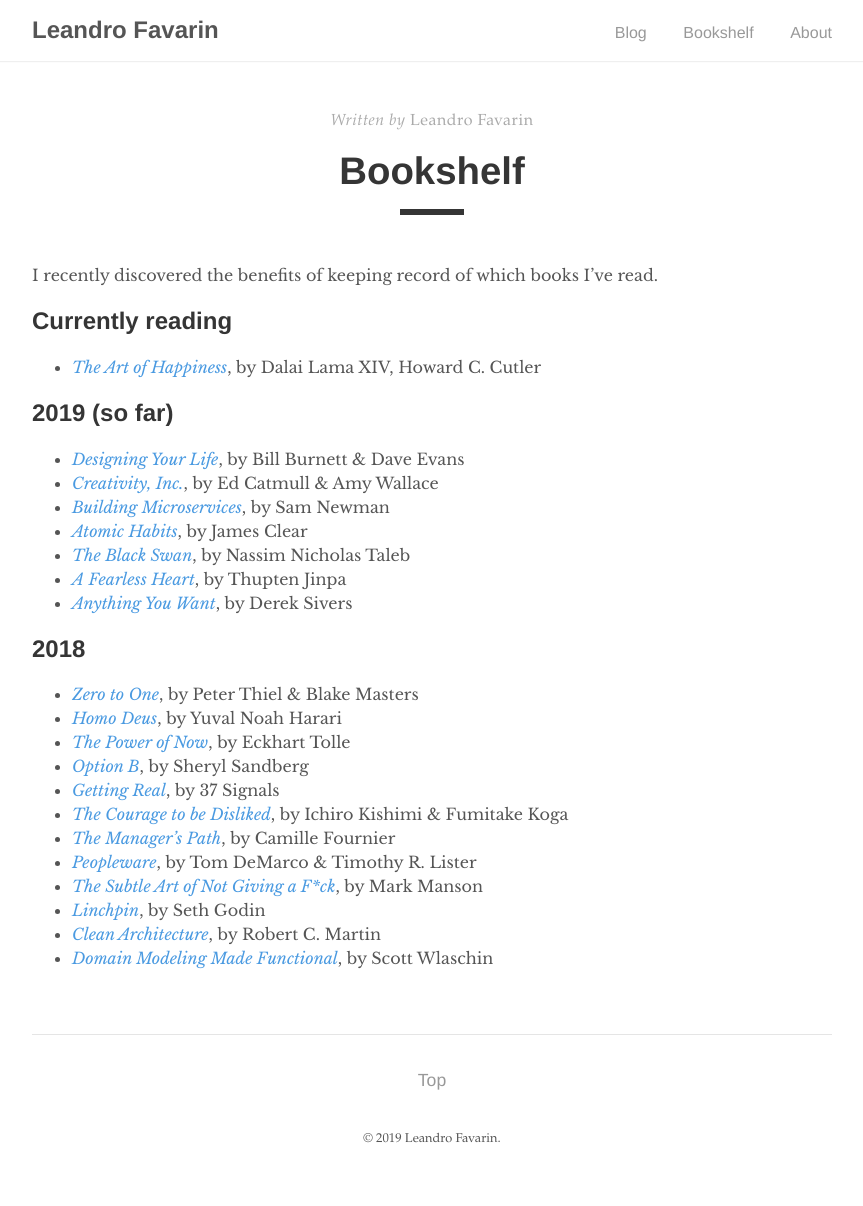
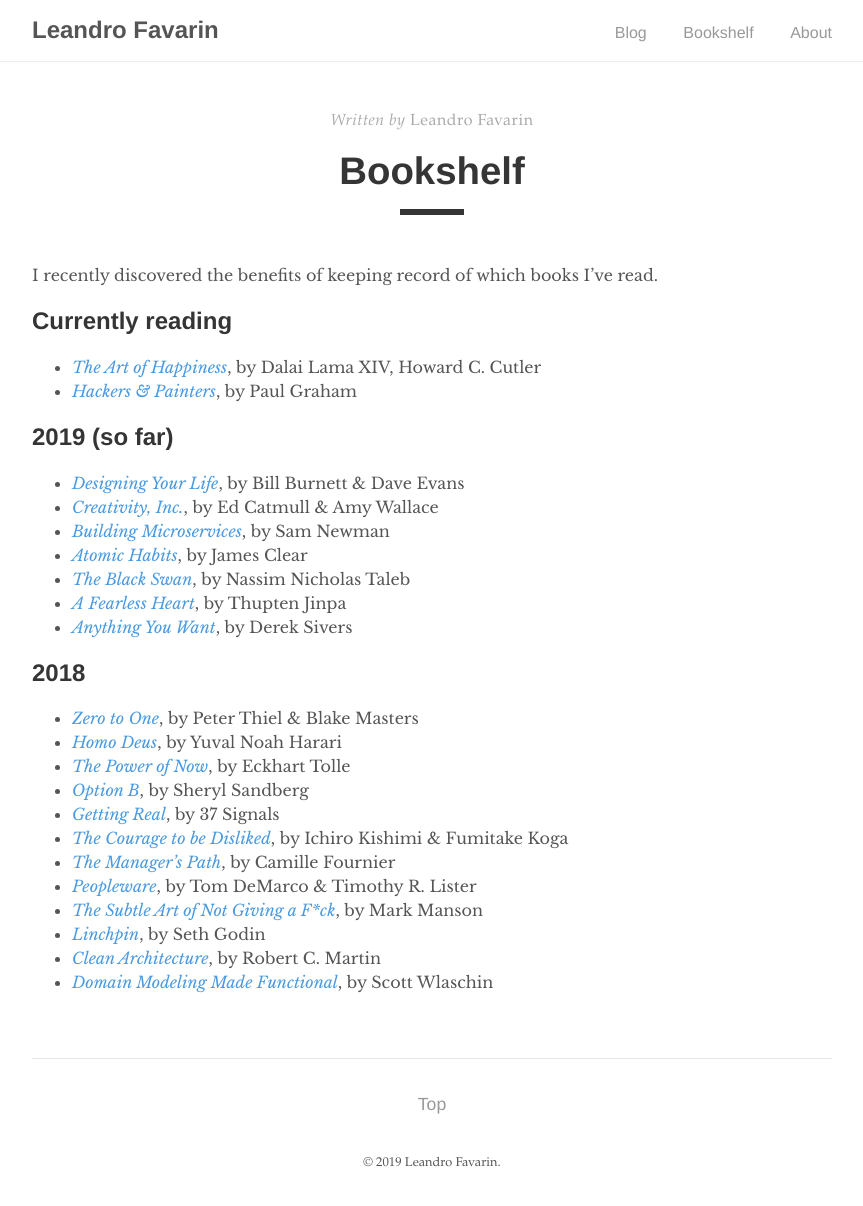
Before and after one commit to leandrofavarin/leandrofavarin.github.io, a Jekyll site: the page built from _pages/bookshelf.md, in a window 1280 px wide. Shown: the whole page, without its empty margins (208-1071 px from the left). Built offline with Jekyll 4.4.1, drawn with Linux system fonts in a browser that asks for light colours; before the commit the page ends 1182 px from its top, so only the background shows below that.

Commit message:
Update bookshelf

```diff
--- a/_pages/bookshelf.md
+++ b/_pages/bookshelf.md
@@ -9,6 +9,7 @@ I recently discovered the benefits of keeping record of which books I've read.
 ## Currently reading
 
 * [_The Art of Happiness_](https://www.goodreads.com/book/show/38210), by Dalai Lama XIV, Howard C. Cutler
+* [_Hackers & Painters_](https://www.goodreads.com/book/show/41793), by Paul Graham
 
 ## 2019 (so far)
 
```
